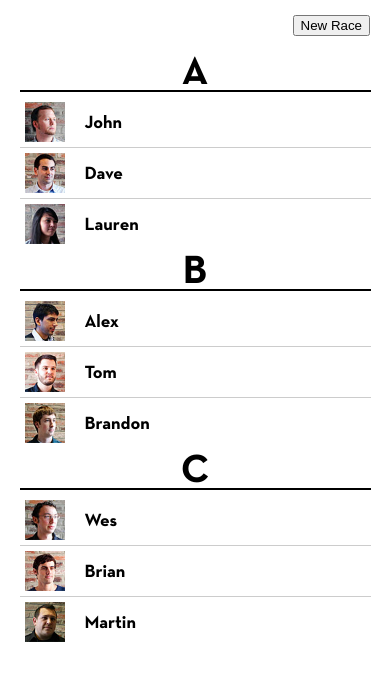
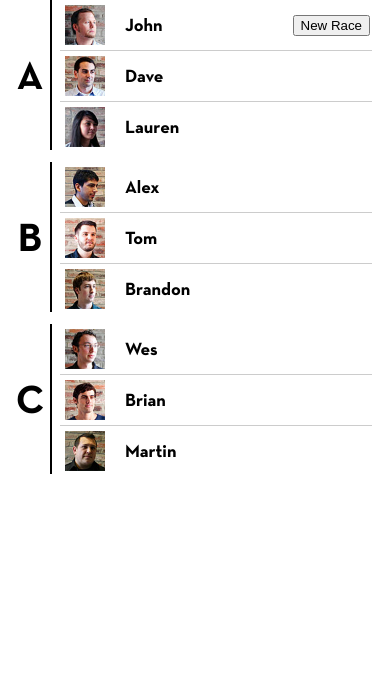
Before and after one commit to nclud/mario-kart-teams, a PHP site: page / in a window 390 px wide. Shown: the top 681 px of the page. Run offline with PHP 8.4, Linux system fonts and the light colour scheme; data that the repository does not hold is empty.

Commit message:
css : iPhone optimizations

```diff
--- a/styles/base.css
+++ b/styles/base.css
@@ -25,16 +25,6 @@ h1 {
 	float: left;
 	width: 30%;
 	margin-right: 2.5%;
-}
-
-@media all and (max-width: 700px) {
-	#columns {
-		margin: 0 !important;
-	}
-	.column {
-		width: 90%;
-		margin: 0 5%;
-	}
 }
 
 .column li,
@@ -193,18 +183,26 @@ h1 {
 
 @media all and (max-width: 700px) {
 	#columns {
-		margin: 50px 0 !important;
+		margin: 0px 0 !important;
 	}
 	.column {
-		width: 90%;
-		margin: 0 5%;
+		width: 80%;
+		margin: 0 5% 10px 60px;
+/*    position: relative;*/
 	}
 
 	h1 {
 		font-size: 40px;
 		text-align: center;
-		border-bottom: 2px solid #000;
+		border-right: 2px solid #000;
 		margin-bottom: 5px;
+		position: absolute;
+		height: 150px;
+		line-height: 150px;
+		border-bottom: 0;
+		width: 40px;
+		text-align: center;
+		left: 10px;
 	}
 
 	.column li,
```
